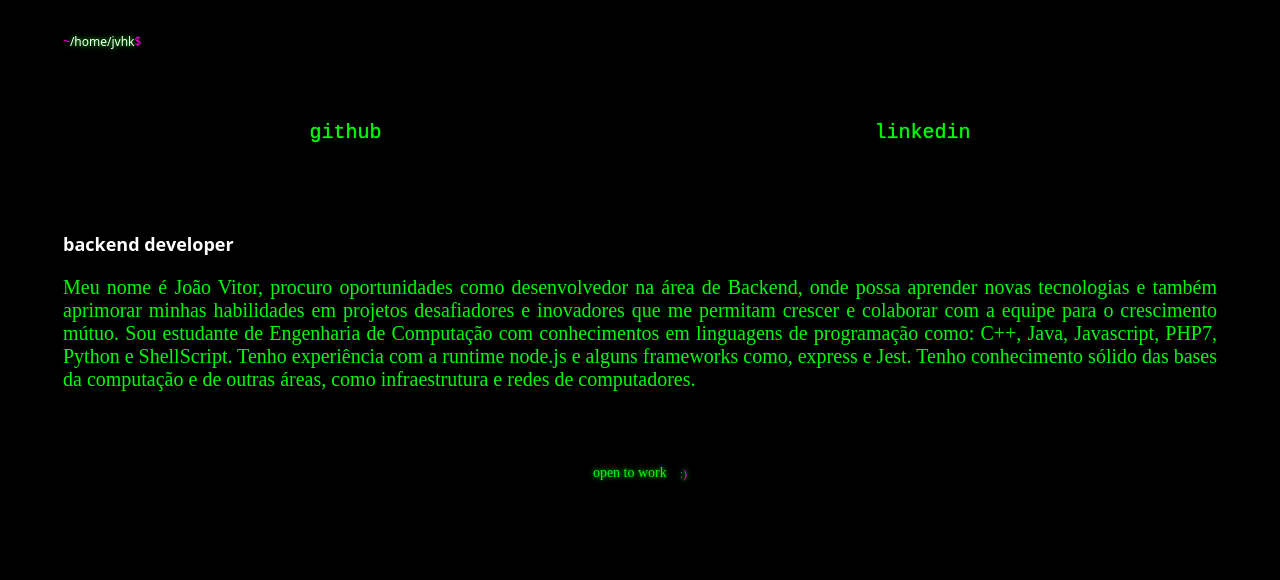
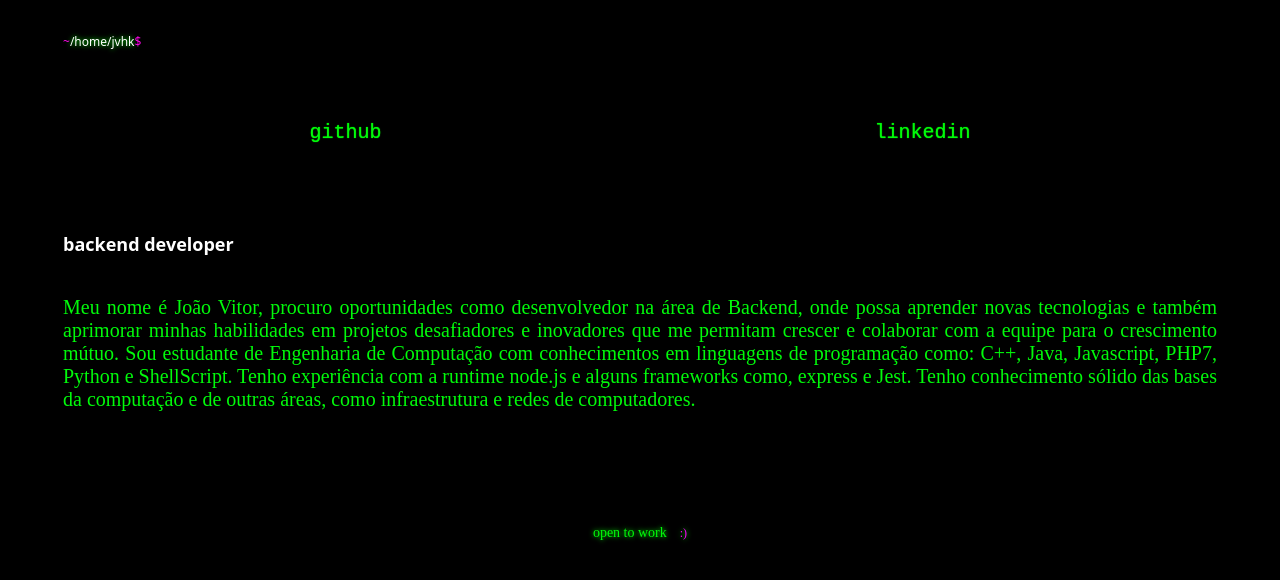
Before and after one commit to jvhk/jvhk.github.io, a plain HTML site: page index.html in a window 1280 px wide. Drawn offline with Linux system fonts and the light colour scheme.

Commit message:
ajust on css

```diff
--- a/main.css
+++ b/main.css
@@ -39,15 +39,16 @@ span{
     padding: 50px;
 }
 
-#name{
+#name > h3{
+    font-family: Nunito,Frutiger,ui-sans-serif,system-ui,-apple-system,BlinkMacSystemFont,Segoe UI,Roboto,Helvetica Neue,Arial,Noto Sans,sans-serif,Apple Color Emoji,Segoe UI Emoji,Segoe UI Symbol,Noto Color Emoji;
+    font-size: 18px;
     padding:20px 50px;
-    color: rgb(0, 250, 10)
+    color: white;
 }
 
-h1{
-    font-family: Nunito,Frutiger,ui-sans-serif,system-ui,-apple-system,BlinkMacSystemFont,Segoe UI,Roboto,Helvetica Neue,Arial,Noto Sans,sans-serif,Apple Color Emoji,Segoe UI Emoji,Segoe UI Symbol,Noto Color Emoji;
-    font-size: 29px;
-    color: #fff;
+#name > p{
+    padding:0px 50px;
+    color:rgb(0, 250, 10);
 }
 
 h3{
@@ -73,16 +74,17 @@ a:hover{
     border-radius: 6px;
 }
 
-#after-description{
+
+footer#after-description{
     display: flex;
     flex-direction: row;
     justify-content: center;
     padding: 20px 50px;
+    margin-top: 80px;
     height: auto;
     width: auto;
     text-shadow: 0 0 5px #0f0;
     color: rgb(0, 250, 10);
-
 }
 
 #after-description p{
@@ -102,7 +104,7 @@ a:hover{
 }
 
 #smile p{
-    margin: 16px 0px;
+    margin: 15px 0px;
     font-size: 12px;
     animation: blink-animation 0.7s steps(5, start) infinite;
 }
```
